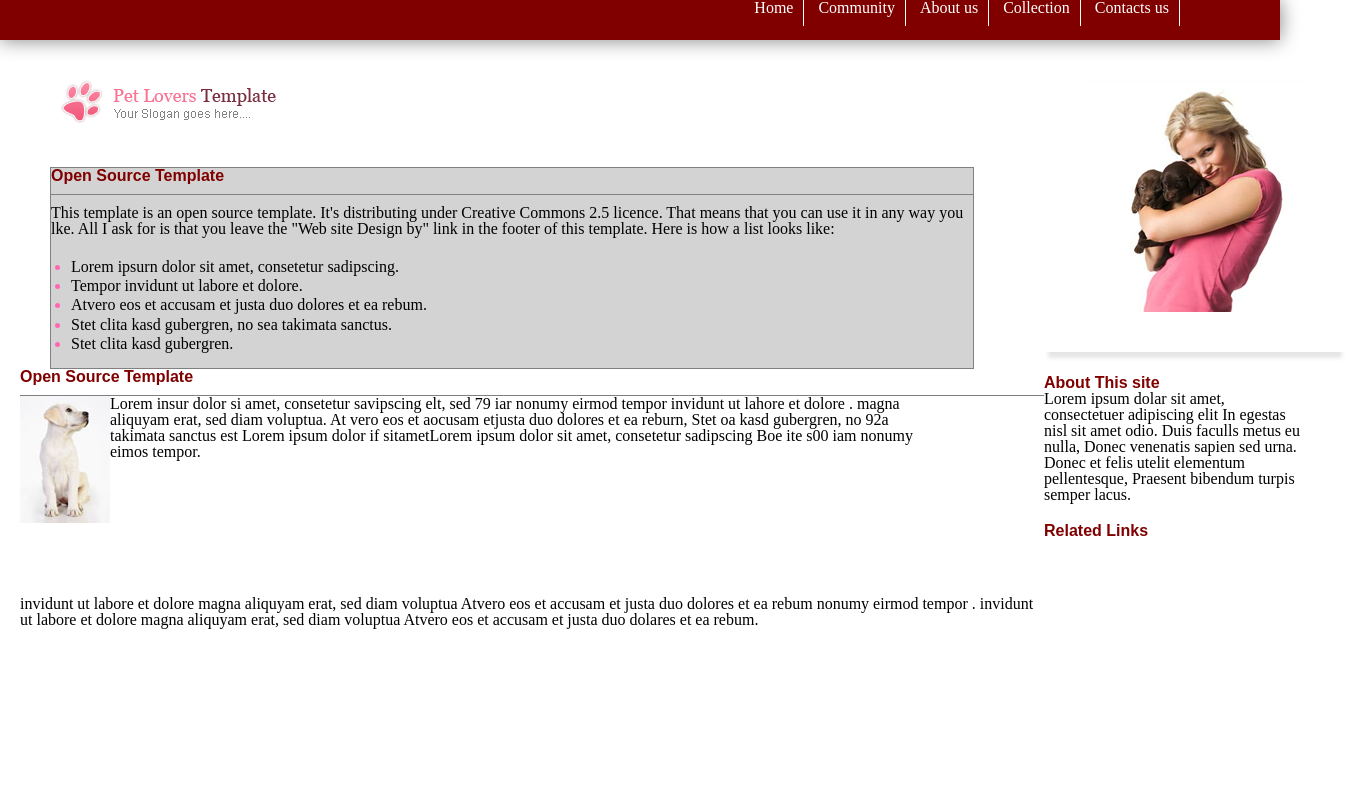
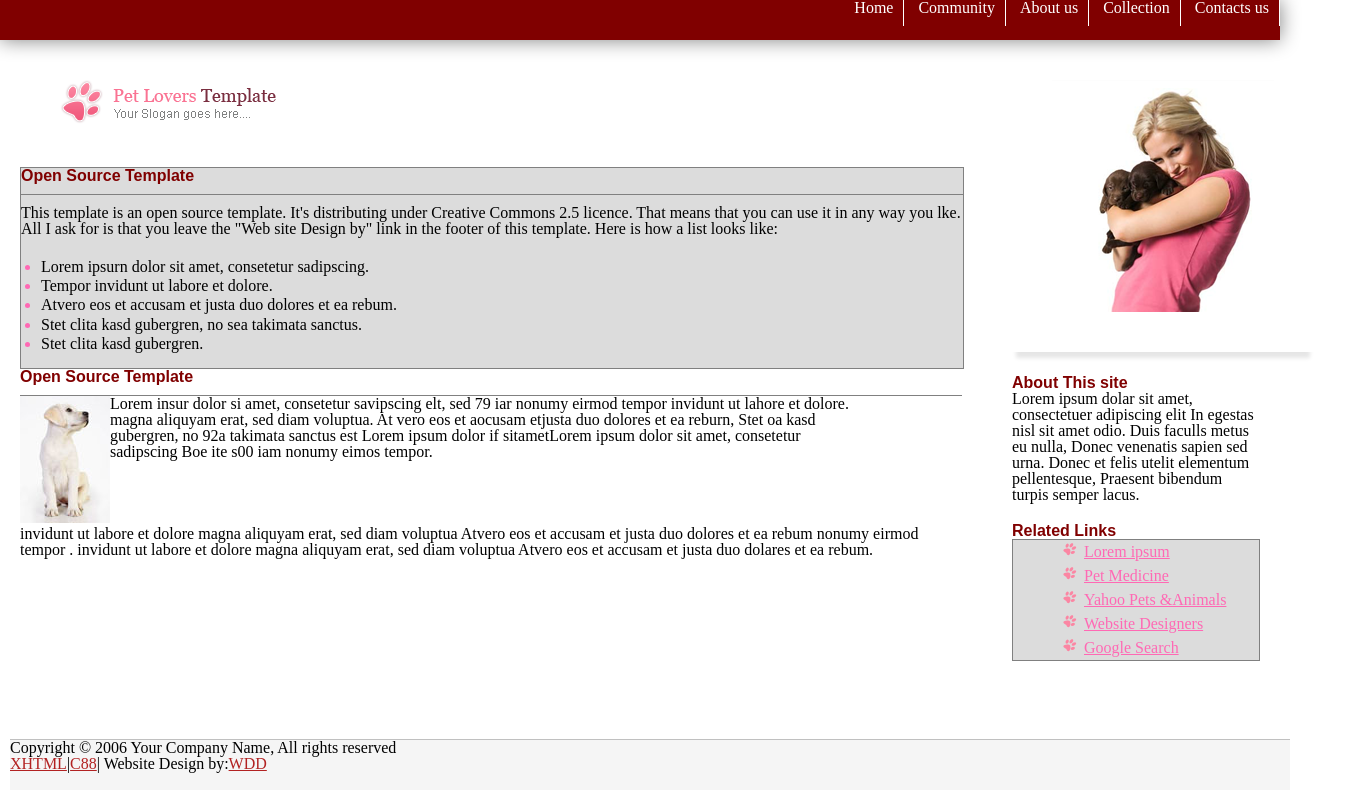
Before and after one commit to aleksandra-zagorovskaya/homework8, a plain HTML site: page index.html in a window 1280 px wide. Shown: the whole page, 1346 px wide, since content can reach past the window. Drawn offline with Linux system fonts and the light colour scheme.

Commit message:
version3

```diff
--- a/css/style.css
+++ b/css/style.css
@@ -1,5 +1,5 @@
 body {
-    min-width: 900px; /*Минимальная ширина для body*/
+    min-width: 600px; /*Минимальная ширина для body*/
 }
 header {
     text-align:right;
@@ -11,7 +11,6 @@ main {
     background-color: maroon;
     box-shadow: 0 0 20px grey;
     height: 40px;
-    padding-right: 100px;
 }
 .top-menu ul li {
     display: inline;
@@ -22,9 +21,9 @@ main {
     border-right: 1px solid white;
     padding: 10px;
 }
-.top-menu ul:last-child {
+/*.top-menu ul:last-child {
     border-right: none;
-}
+}*/
 .top-menu li a:hover {
     text-decoration: underline;
 }
@@ -33,10 +32,9 @@ main {
 }
 .h1-text {
     border: 1px solid grey;
-    width: 90%;
+    width: 100%;
     height: 200px;
-    background-color: lightgrey;
-    margin-left: 30px;
+    background-color: gainsboro;
 }
 h2 {
     color: maroon;
@@ -61,15 +59,14 @@ h2 {
 .flex {
     display: flex;
     width: 90%;
-    height: 200px;
 }
 .jeneral-block {
     display: flex;
-    width: 100%;
     padding: 0 20px;
 }
 aside {
     width: 20%;
+    margin-left: 50px;
 }
 .pet-3 {
     box-shadow: 0 10px 4px -4px rgba(0,0,0,0.1);
@@ -80,3 +77,31 @@ h3 {
     font-weight: bold;
     margin-top: 20px;
 }
+.last-block {
+    border: 1px solid grey;
+    background-color: gainsboro;
+}
+.last-block a {
+    color: hotpink;
+    line-height: 1.5;
+}
+.last-block li {
+    list-style-image: url('../images/paws.png');
+    list-style-position: inside;
+    padding-left: 50px;
+}
+.block-end {
+    border-top: 1px solid silver;
+    background-color: whitesmoke;
+    height: 50px;
+}
+.block-end a {
+    color: firebrick;
+}
+footer {
+    position: fixed;
+    left: 0;
+    bottom: 0;
+    padding: 10px;
+    width: 100%;
+}
--- a/index.html
+++ b/index.html
@@ -23,10 +23,9 @@
             </div>
             <div class="h1-text">
                 <h2>Open Source Template</h2>
-        <p> This template is an open source template. It's distributing under Creative
-            Commons 2.5 licence. That means that you can use it in any way you lke.
-            All I ask for is that you leave the "Web site Design by" link in the footer of
-            this template. Here is how a list looks like:
+                <p> This template is an open source template. It's distributing under Creative Commons 2.5 licence. That
+                means that you can use it in any way you lke. All I ask for is that you leave the "Web site Design by"
+                link in the footer of this template. Here is how a list looks like:
                 </p>
                 <ul class="block1">
                     <li><span>Lorem ipsurn dolor sit amet, consetetur sadipscing.</span></li>
@@ -36,39 +35,48 @@
                     <li><span>Stet clita kasd gubergren.</span></li>
                 </ul>
             </div>
+            <div>
                 <h2>Open Source Template</h2>
                 <div class="flex">
                      <div>
                          <img src="images/dog.jpg" alt="image">
                     </div>
-                     <div> Lorem insur dolor si amet, consetetur savipscing elt, sed
-        79 iar nonumy eirmod tempor invidunt ut lahore et dolore
-        . magna aliquyam erat, sed diam voluptua. At vero eos et
-        aocusam etjusta duo dolores et ea reburn, Stet oa kasd
-        gubergren, no 92a takimata sanctus est Lorem ipsum dolor
-        if sitametLorem ipsum dolor sit amet, consetetur sadipscing
-        Boe ite s00 iam nonumy eimos tempor.
+                    <div> Lorem insur dolor si amet, consetetur savipscing elt, sed 79 iar nonumy eirmod tempor invidunt
+                        ut lahore et dolore. magna aliquyam erat, sed diam voluptua. At vero eos et aocusam etjusta duo
+                        dolores et ea reburn, Stet oa kasd gubergren, no 92a takimata sanctus est Lorem ipsum dolor if
+                        sitametLorem ipsum dolor sit amet, consetetur sadipscing Boe ite s00 iam nonumy eimos tempor.
                     </div>
                 </div>
-    <P>invidunt ut labore et dolore magna aliquyam erat, sed diam voluptua
-        Atvero eos et accusam et justa duo dolores et ea rebum nonumy eirmod
-        tempor . invidunt ut labore et dolore magna aliquyam erat, sed diam voluptua
-        Atvero eos et accusam et justa duo dolares et ea rebum.</P>
+            <P>invidunt ut labore et dolore magna aliquyam erat, sed diam voluptua Atvero eos et accusam et justa duo
+                dolores et ea rebum nonumy eirmod tempor . invidunt ut labore et dolore magna aliquyam erat, sed diam
+                voluptua Atvero eos et accusam et justa duo dolares et ea rebum.
+            </P>
+            </div>
         </main>
         <aside>
             <img src="images/pet - 3.png" class="img-logo pet-3" alt="image">
             <h3>About This site</h3>
-            <p>Lorem ipsum dolar sit amet,
-                consectetuer adipiscing elit In
-                egestas nisl sit amet odio. Duis
-                faculls metus eu nulla, Donec
-                venenatis sapien sed urna. Donec et
-                felis utelit elementum pellentesque,
-                Praesent bibendum turpis semper
-                lacus.
+            <p>Lorem ipsum dolar sit amet, consectetuer adipiscing elit In egestas nisl sit amet odio.
+            Duis faculls metus eu nulla, Donec venenatis sapien sed urna. Donec et felis utelit elementum pellentesque,
+            Praesent bibendum turpis semper lacus.
             </p>
             <h3>Related Links</h3>
+            <div class="last-block">
+                <ul>
+                    <li><a href="">Lorem ipsum</a></li>
+                    <li><a href="">Pet Medicine</a></li>
+                    <li><a href="">Yahoo Pets &Animals</a></li>
+                    <li><a href="">Website Designers</a></li>
+                    <li><a href="">Google Search</a></li>
+                </ul>
+            </div>
         </aside>
    </div>
+        <footer>
+            <div class="block-end">
+                <p>Copyright © 2006 Your Company Name, All rights reserved</p><a href="">XHTML</a>|<a href="">C88</a>|
+                Website Design by:<a href="">WDD</a>
+            </div>
+        </footer>
 </body>
 </html>
```
Lines whose indentation alone changed are shown as unchanged.
